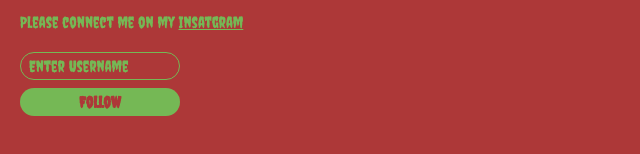
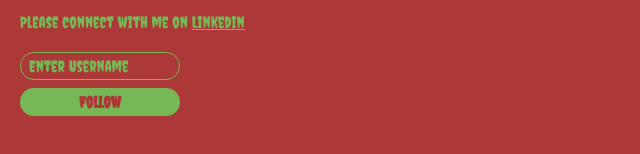
Before and after one commit to Robelwoldie/web, a plain HTML site: page index.html in a window 1280 px wide. Shown: the part 514-668 px from the top of the page, 0-640 px from the left. Drawn offline with nearby package versions, Linux system fonts and the light colour scheme; a web font is replaced by a local one.

Commit message:
Update index.html

```diff
--- a/index.html
+++ b/index.html
@@ -21,7 +21,7 @@
         <li> I'm a sophmore</li>
         <li> I Enjoy coding</li>
 
-        <p> Please connect me on my <a href="//www.google.com"target="_blank">Insatgram</a></p>
+        <p> Please connect with me on <a href="https://www.linkedin.com/in/robel-w-511742251"target="_blank">Linkedin</a></p>
         <input type="text" placeholder="Enter Username"</input>
         <button> Follow</button>
 
```
